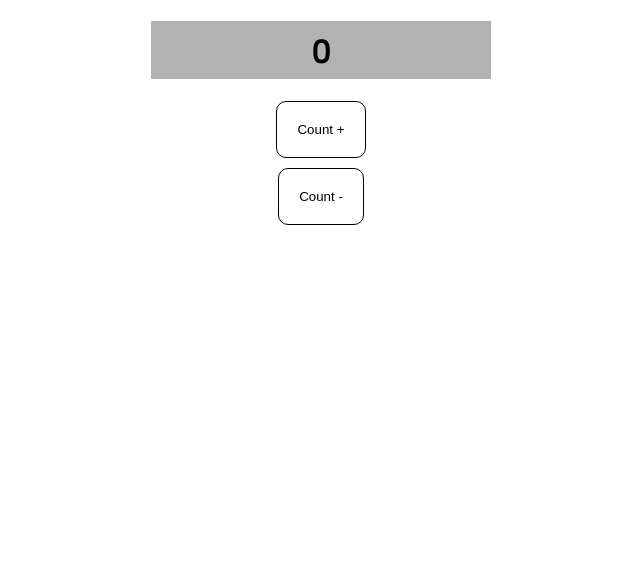
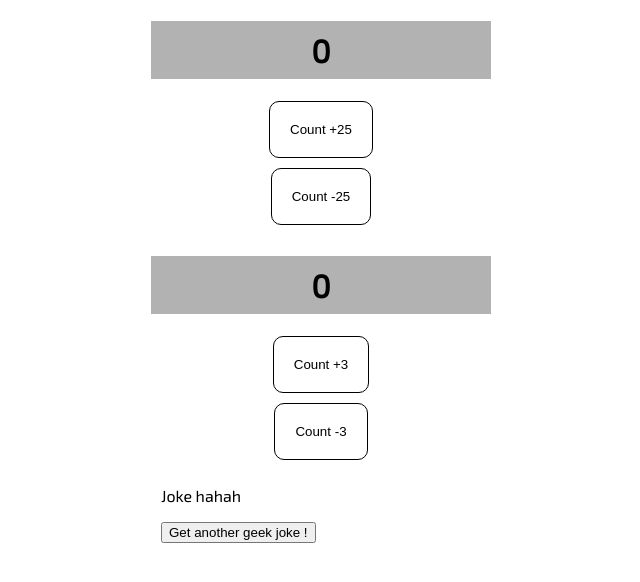
Before and after one commit to norbert-lukaszuk/reactapp, a React (Create React App) app: page / in a window 1280 px wide. Shown: the top 582 px of the page, without its empty margins (319-959 px from the left). Built offline with nearby package versions, Linux system fonts and the light colour scheme.

Commit message:
custom counter

```diff
--- a/src/App.js
+++ b/src/App.js
@@ -1,22 +1,14 @@
 import React, { useState } from "react";
+import Counter from "./components/Counter";
+import Joke from "./components/Joke";
 /* Using useState hook to write App component as a function not class */
 const App = () => {
-  const [count, setCount] = useState(0);
-  // count is actual state setCount is function to update the state
-  const handleClickPlus = () => setCount(count + 1);
-
-  const handleClickMinus = () => setCount(count - 1);
-
   return (
-    <div className="countingComponent" style={{ width: "25vw" }}>
-      <h1 className="mainHeader">{count}</h1>
-      <button onClick={handleClickPlus} className="buttonPlus">
-        Count +
-      </button>
-      <button onClick={handleClickMinus} className="buttonPlus">
-        Count -
-      </button>
-    </div>
+    <>
+      <Counter start={0} increment={25} />
+      <Counter start={0} increment={3} />
+      <Joke />
+    </>
   );
 };
 
--- /dev/null
+++ b/src/components/Counter.js
@@ -0,0 +1,25 @@
+import React, { useState } from "react";
+
+function Counter({ start, increment }) {
+  const [count, setCount] = useState(start);
+
+  function handleClickPlus() {
+    setCount((prevCount) => prevCount + increment);
+  }
+  function handleClickMinus() {
+    setCount((prevCount) => prevCount - increment);
+  }
+  return (
+    <div className="countingComponent" style={{ width: "25vw" }}>
+      <h1 className="mainHeader">{count}</h1>
+      <button onClick={handleClickPlus} className="buttonPlus">
+        Count +{increment}
+      </button>
+      <button onClick={handleClickMinus} className="buttonPlus">
+        Count -{increment}
+      </button>
+    </div>
+  );
+}
+
+export default Counter;
--- /dev/null
+++ b/src/components/Joke.js
@@ -0,0 +1,19 @@
+import React, { useState } from "react";
+
+const Joke = () => {
+  function getJoke() {
+    const joke = fetch(
+      "https://geek-jokes.sameerkumar.website/api"
+    ).then((resp) => resp.json());
+
+    console.log(joke);
+  }
+  return (
+    <>
+      <p>Joke hahah</p>
+      <button onClick={getJoke}>Get another geek joke !</button>
+    </>
+  );
+};
+
+export default Joke;
```
Also changed, not shown: src/components/Component.js (deleted, +0 -7 lines).
